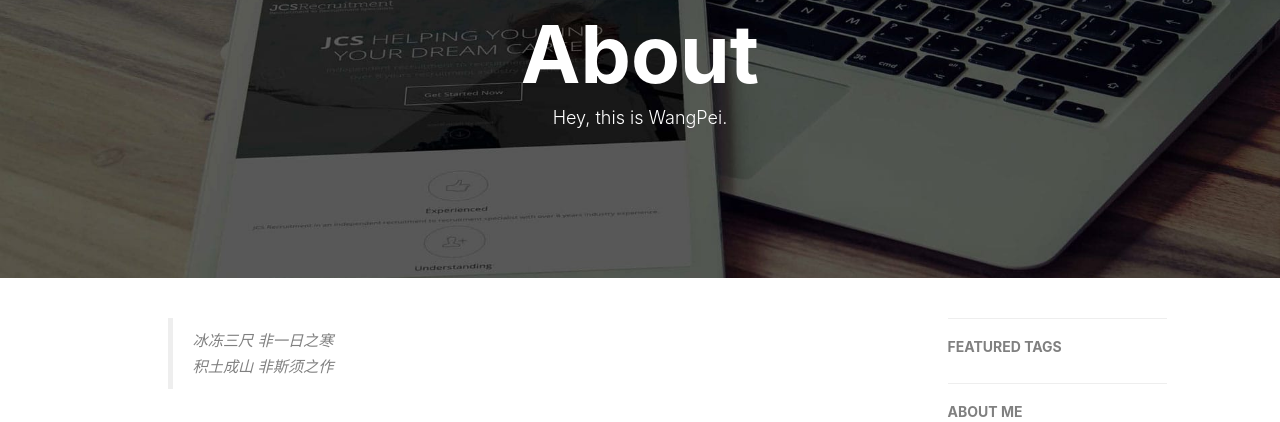
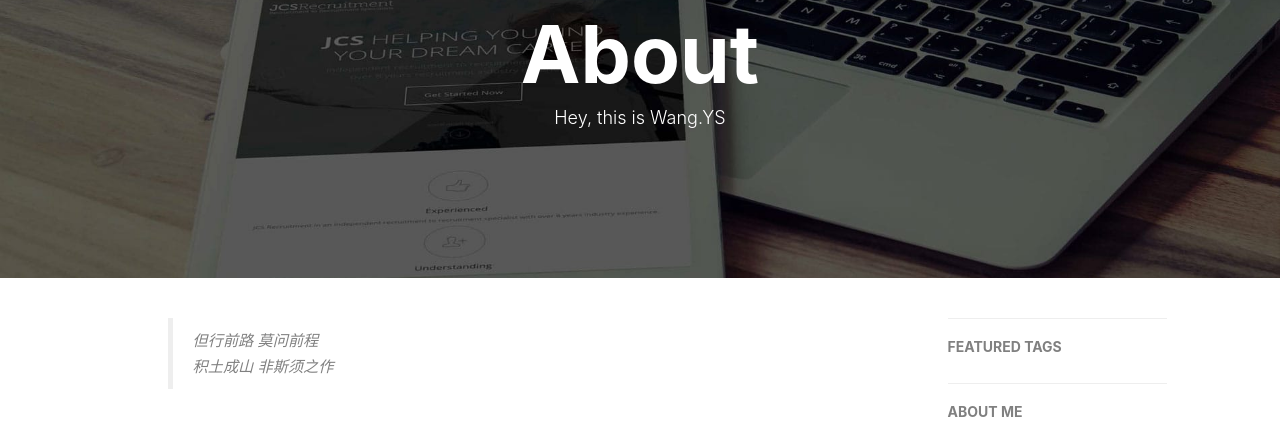
Before and after one commit to knightand/knightand, a Jekyll site: the page built from about.html, in a window 1280 px wide. Shown: the part 140-562 px from the top of the page. Built offline with Jekyll 4.4.1, drawn with Linux system fonts in a browser that asks for light colours; nearby versions of some CDN libraries; comment, search, counter and statistics services are not loaded.

Commit message:
first blog add test

```diff
--- a/about.html
+++ b/about.html
@@ -1,7 +1,7 @@
 ---
 layout: page
 title: "About"
-description: "Hey, this is WangPei."
+description: "Hey, this is Wang.YS"
 header-img: "img/post-bg-rwd.jpg"
 ---
 
@@ -15,7 +15,7 @@ header-img: "img/post-bg-rwd.jpg"
 <div class="zh post-container">
 
     <!--copied from markdown -->
-    <blockquote><p>冰冻三尺 非一日之寒<br>
+    <blockquote><p>但行前路 莫问前程<br>
     积土成山 非斯须之作</p></blockquote>
 
     <p>你好，我是<strong>某某</strong>，来自……。</p>
```
Also changed, not shown: _posts/2021-07-25-CS61B数据结构学习笔记1.md (added, +1 -0 lines).
